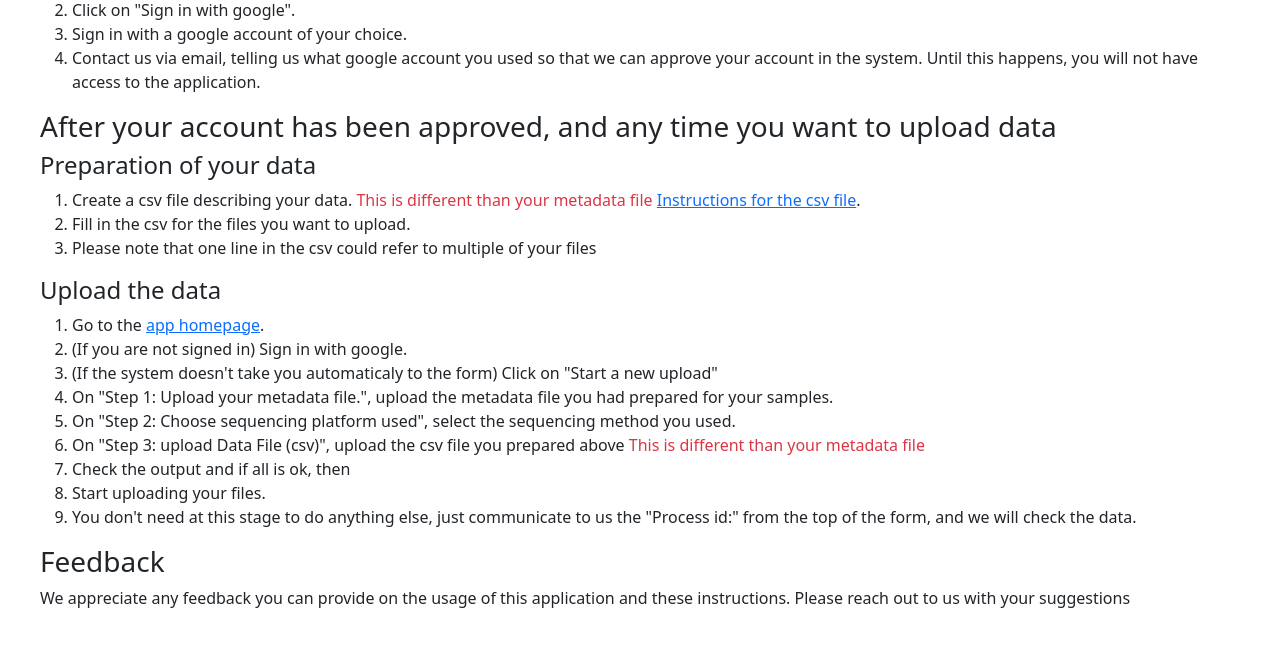
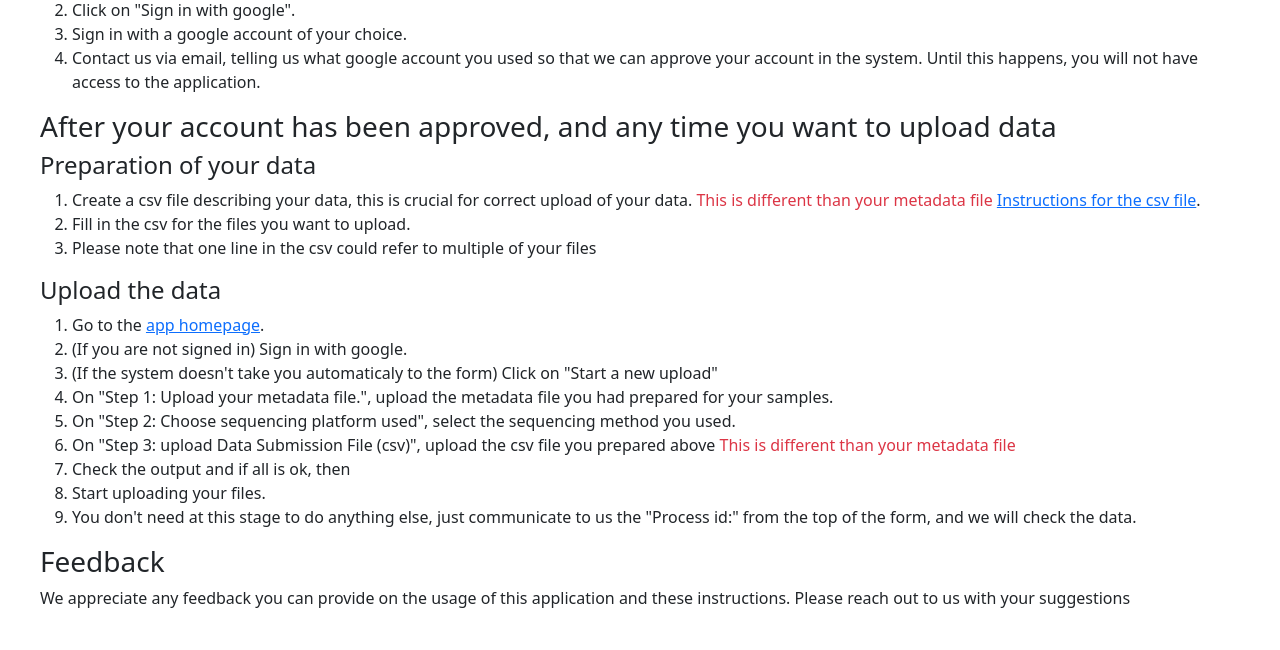
Before and after one commit to SocietyProtectionUndergroundNetworks/sequencing-submission-form, a Flask app: page /app_instructions in a window 1280 px wide. Shown: the part 252-902 px from the top of the page. Run offline with Flask 3, Linux system fonts and the light colour scheme.

Commit message:
Update app_instructions.html

```diff
--- a/templates/app_instructions.html
+++ b/templates/app_instructions.html
@@ -39,7 +39,7 @@
         <h4> Preparation of your data </h4>
         <ol>
           <li>
-            Create a csv file describing your data. <span class="text-danger"> This is different than your metadata file </span>
+            Create a csv file describing your data, this is crucial for correct upload of your data. <span class="text-danger"> This is different than your metadata file </span>
             <a href="/csv_structure" target="_blank" class="text-decoration-underline">Instructions for the csv file</a>. <br>
 
           </li>
@@ -54,7 +54,7 @@
           <li> (If the system doesn't take you automaticaly to the form) Click on "Start a new upload" </li>
           <li> On "Step 1: Upload your metadata file.", upload the metadata file you had prepared for your samples. </li>
           <li> On "Step 2: Choose sequencing platform used", select the sequencing method you used. </li>
-          <li> On "Step 3: upload Data File (csv)", upload the csv file you prepared above <span class="text-danger"> This is different than your metadata file </span></li>
+          <li> On "Step 3: upload Data Submission File (csv)", upload the csv file you prepared above <span class="text-danger"> This is different than your metadata file </span></li>
           <li> Check the output and if all is ok, then </li>
           <li> Start uploading your files. </li>
           <li> You don't need at this stage to do anything else, just communicate to us the "Process id:" from the top of the form, and we will check the data. </li>
```
